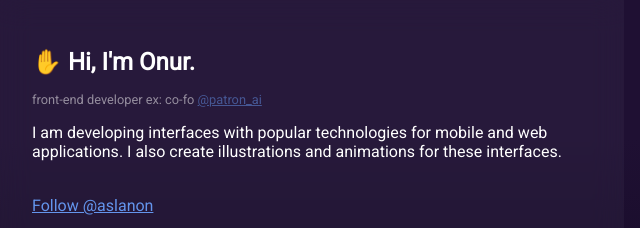
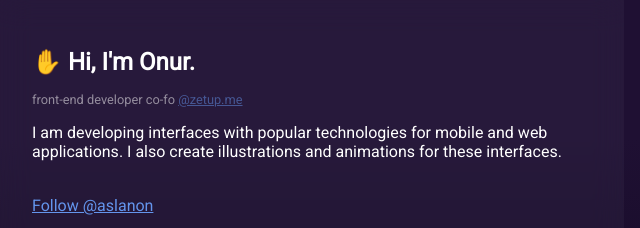
Before and after one commit to aslanon/aslanon.github.io, a website built with webpack: page index.html in a window 1280 px wide. Shown: the top 228 px of the page, 0-640 px from the left. Built offline with nearby package versions, Linux system fonts and the light colour scheme; grey boxes are pictures that could not be loaded.

Commit message:
Update index.html

```diff
--- a/index.html
+++ b/index.html
@@ -86,7 +86,7 @@
       </h1>
       <h6>
         front-end developer
-        ex: co-fo <a href="https://twitter.com/patron_ai">@patron_ai</a>
+        co-fo <a href="https://zetup.me/">@zetup.me</a>
       </h6>
 
       <p>
```
